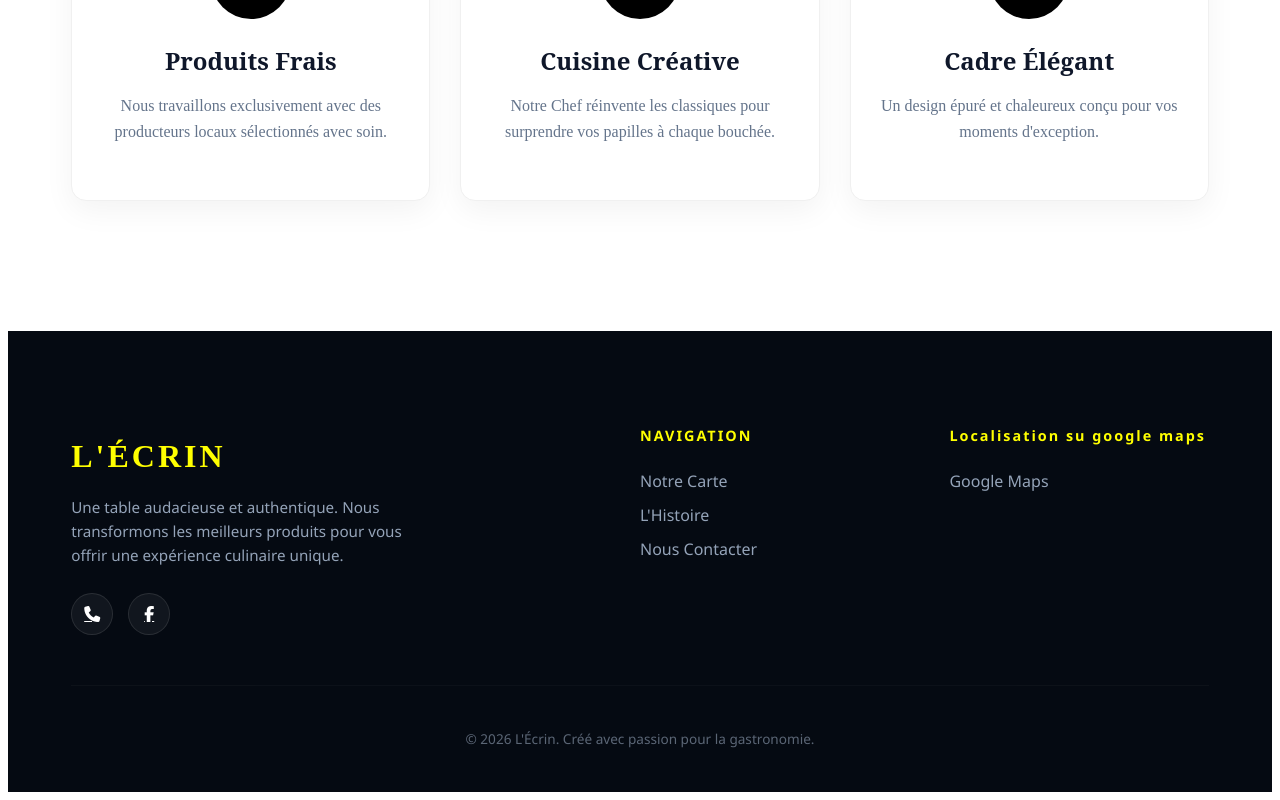
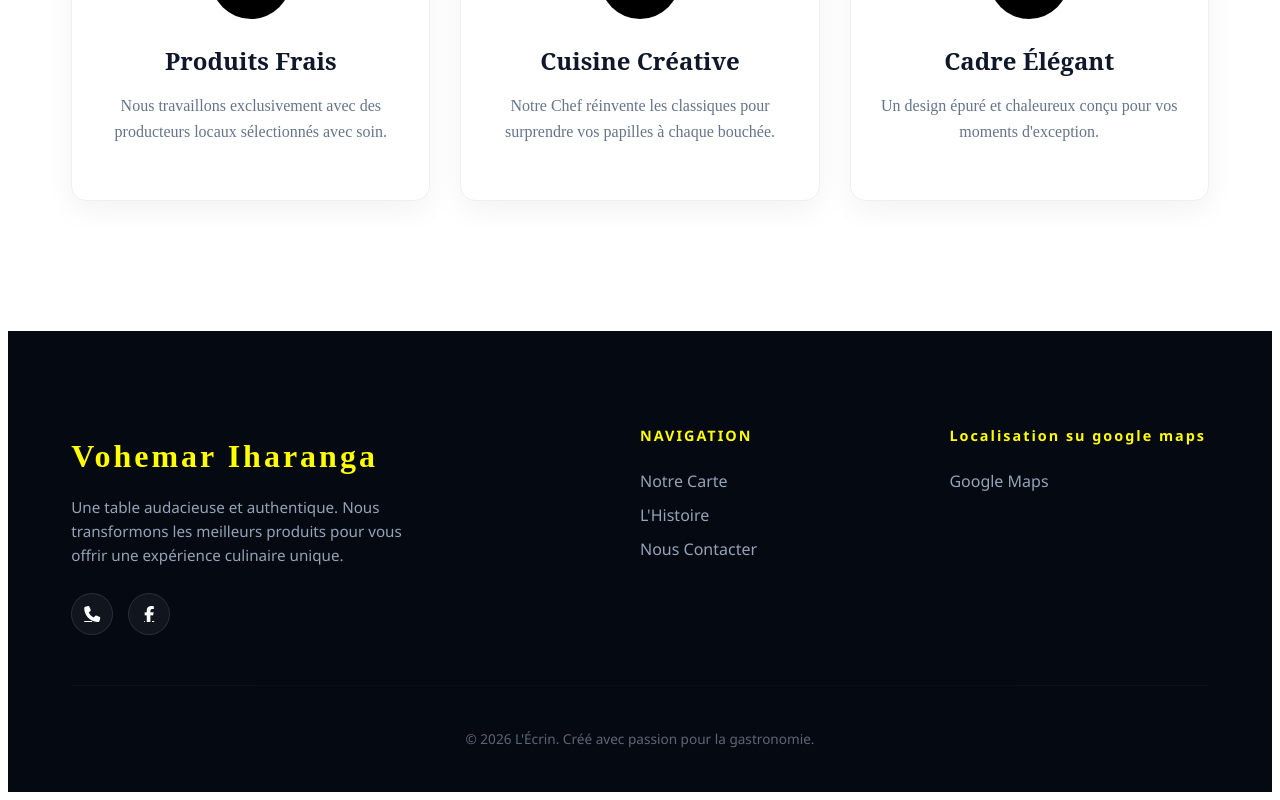
Before and after one commit to romario916/lecrin-final, a React (Vite) app: page / in a window 1280 px wide. Shown: the part 1010-1810 px from the top of the page. Built offline with nearby package versions, Linux system fonts and the light colour scheme.

Commit message:
watchapp

```diff
--- a/src/components/Footer.jsx
+++ b/src/components/Footer.jsx
@@ -10,7 +10,7 @@ const Footer = () => {
 
         {/* Colonne 1 : Branding */}
         <div className="footer-column about">
-          <h2 className="footer-logo">L'ÉCRIN</h2>
+          <h2 className="footer-logo">Vohemar Iharanga</h2>
           <p>
             Une table audacieuse et authentique. Nous transformons les meilleurs
             produits pour vous offrir une expérience culinaire unique.
--- a/src/components/Navbar.jsx
+++ b/src/components/Navbar.jsx
@@ -30,7 +30,7 @@ const Navbar = () => {
 
         {/* Bouton CTA WhatsApp */}
         <div className="nav-actions">
-          <a href="https://wa.me/261324182826" className="btn-whatsapp" target="_blank" rel="noopener noreferrer">
+          <a href="https://api.whatsapp.com/send?phone=261324182826" className="btn-whatsapp" target="_blank" rel="noopener noreferrer">
             WHATSAPP
           </a>
         </div>
```
